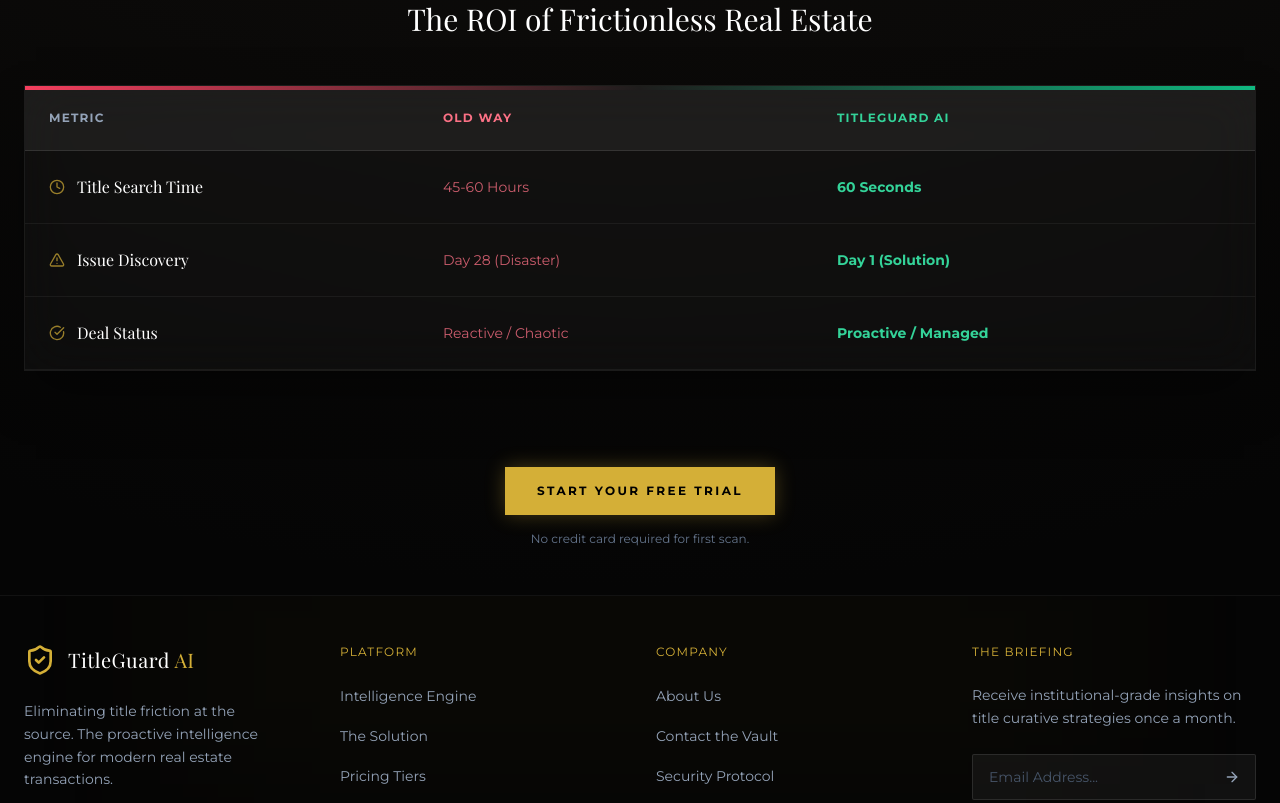
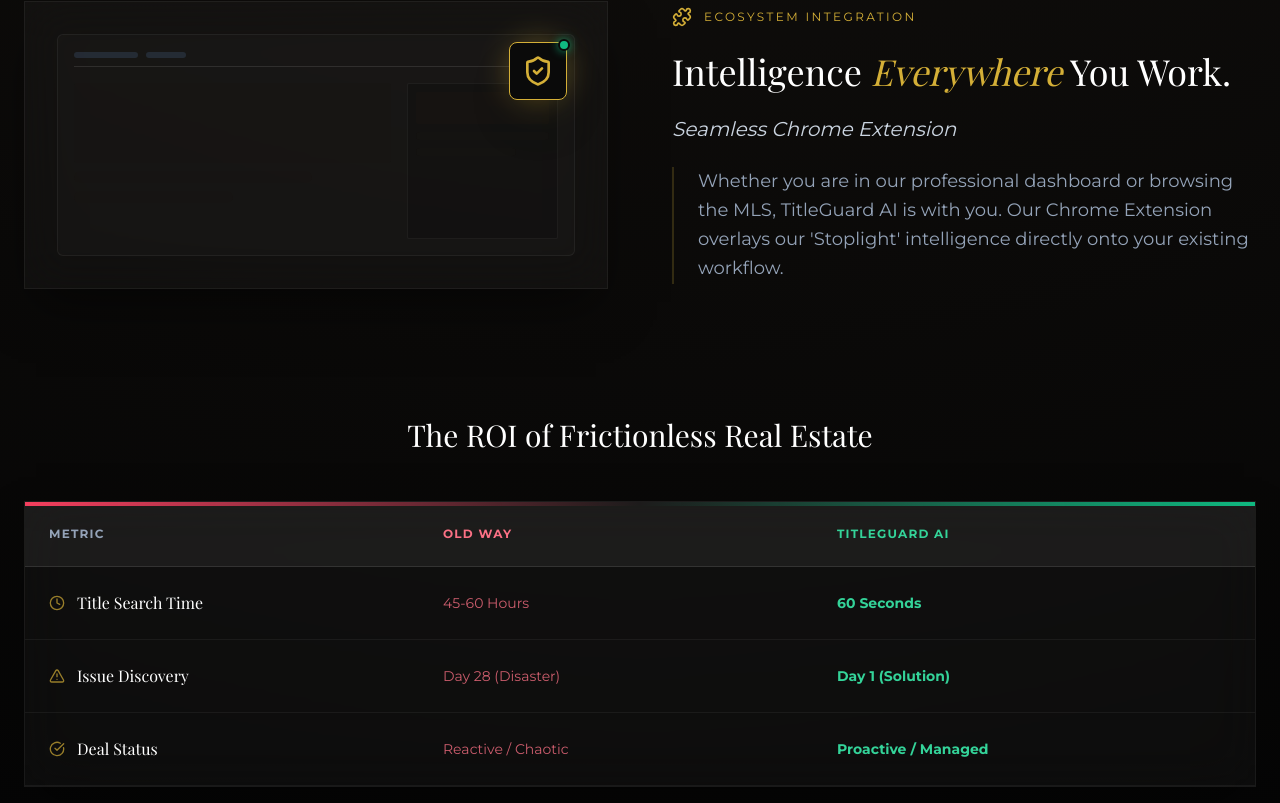
Before and after one commit to zaraiecastillo/titleguard-pro, a Next.js app: page /solution in a window 1280 px wide. Shown: the part 1357-2160 px from the top of the page. Built offline with nearby package versions, Linux system fonts and the light colour scheme; a web font is replaced by a local one.

Commit message:
feat: Add Web + Extension ecosystem copy and Visual Chrome integration cues

```diff
--- a/src/app/pricing/page.tsx
+++ b/src/app/pricing/page.tsx
@@ -10,8 +10,8 @@
             name: "The Entry",
             price: "$0",
             period: "/mo",
-            desc: "Standard Support. Basic Report.",
-            features: ["1 Scan / Month", "Standard Support", "Basic Stoplight Report"],
+            desc: "1 Monthly Scan (Web Only).",
+            features: ["1 Scan / Month", "Web Dashboard Only", "Basic Stoplight Report"],
             cta: "Start Scanning",
             icon: Star,
             highlight: false
@@ -20,8 +20,8 @@
             name: "Per-Transaction",
             price: "$49",
             period: "/scan",
-            desc: "High-Fidelity Analysis. One-Time.",
-            features: ["Single High-Fidelity Scan", "Full Curative Analysis", "24-Hour Data Retention"],
+            desc: "1 Full Audit (Web + Extension Access for 24 hours).",
+            features: ["Single High-Fidelity Scan", "Web + Chrome Extension", "24-Hour Data Retention"],
             cta: "Secure My Deal",
             icon: CreditCard,
             highlight: false
@@ -30,8 +30,8 @@
             name: "The Power-User",
             price: "$150",
             period: "/mo",
-            desc: "Unlimited. Priority. Advanced.",
-            features: ["Unlimited Scans", "Priority AI Processing", "Advanced 'Heirship' Logic", "Dashboard Analytics"],
+            desc: "Unlimited Scans + Full Chrome Extension Integration.",
+            features: ["Unlimited Web Scans", "Full Extension Access", "Advanced 'Heirship' Logic", "Dashboard Analytics"],
             cta: "Scale My Volume",
             icon: Zap,
             highlight: true,
--- a/src/app/solution/page.tsx
+++ b/src/app/solution/page.tsx
@@ -1,7 +1,7 @@
 "use client";
 
 import { Navbar } from "@/components/Navbar";
-import { XCircle, CheckCircle, Calendar, Clock, AlertTriangle, ArrowRight } from "lucide-react";
+import { XCircle, CheckCircle, Calendar, Clock, AlertTriangle, ArrowRight, Puzzle, ShieldCheck, Chrome } from "lucide-react";
 import { motion } from "framer-motion";
 
 export default function SolutionPage() {
@@ -110,7 +110,72 @@
                     </div>
                 </motion.div>
 
-                {/* Section 3: The Impact (Comparison Table) */}
+                {/* Section 3: Integration (Chrome Extension) */}
+                <motion.div
+                    initial={{ opacity: 0, y: 30 }}
+                    whileInView={{ opacity: 1, y: 0 }}
+                    viewport={{ once: true }}
+                    transition={{ duration: 0.8 }}
+                    className="mb-32 grid grid-cols-1 lg:grid-cols-2 gap-16 items-center"
+                >
+                    <div className="order-2 lg:order-1 relative">
+                        {/* Visual: MLS Page graphic with extension */}
+                        <div className="glass-card border-[#D4AF37]/20 bg-[#050505]/80 p-6 relative overflow-hidden h-72 flex flex-col justify-center">
+                            {/* Abstract MLS UI Background */}
+                            <div className="absolute inset-8 border border-white/5 bg-white/[0.02] rounded-md flex flex-col p-4 pointer-events-none">
+                                {/* Fake Nav */}
+                                <div className="h-4 border-b border-white/10 flex items-center space-x-2 pb-2 mb-4 w-full">
+                                    <div className="w-16 h-1.5 bg-slate-700/50 rounded-full" />
+                                    <div className="w-10 h-1.5 bg-slate-700/50 rounded-full" />
+                                </div>
+                                {/* Fake Content Grid */}
+                                <div className="flex-1 grid grid-cols-3 gap-4">
+                                    <div className="col-span-2 space-y-2">
+                                        <div className="w-full h-20 bg-slate-800/30 rounded-sm" />
+                                        <div className="w-3/4 h-3 bg-slate-800/30 rounded-full" />
+                                        <div className="w-1/2 h-3 bg-slate-800/30 rounded-full" />
+                                    </div>
+                                    <div className="col-span-1 border border-white/5 bg-slate-900/30 rounded-sm p-2 flex flex-col space-y-2">
+                                        <div className="w-full h-8 bg-slate-800/50 rounded-sm" />
+                                        <div className="w-full h-2 bg-slate-800/30 rounded-full" />
+                                        <div className="w-3/4 h-2 bg-slate-800/30 rounded-full" />
+                                    </div>
+                                </div>
+                            </div>
+
+                            {/* The Gold Shield Extension Overlay */}
+                            <motion.div
+                                initial={{ scale: 0, opacity: 0 }}
+                                whileInView={{ scale: 1, opacity: 1 }}
+                                viewport={{ once: true }}
+                                transition={{ delay: 0.5, type: "spring", stiffness: 200 }}
+                                className="absolute top-10 right-10 z-20"
+                            >
+                                <div className="relative group cursor-pointer">
+                                    <div className="absolute inset-0 bg-[#D4AF37] blur-lg opacity-40 group-hover:opacity-70 transition-opacity rounded-full" />
+                                    <div className="relative bg-[#0a0a0a] border border-[#D4AF37] p-3 rounded-lg shadow-2xl flex items-center justify-center transform group-hover:-translate-y-1 transition-transform">
+                                        <ShieldCheck className="w-8 h-8 text-[#D4AF37]" />
+                                        <div className="absolute -top-1 -right-1 w-3 h-3 bg-emerald-500 rounded-full border-2 border-[#0a0a0a] shadow-[0_0_10px_rgba(16,185,129,0.8)]" />
+                                    </div>
+                                </div>
+                            </motion.div>
+                        </div>
+                    </div>
+                    <div className="order-1 lg:order-2">
+                        <div className="inline-flex items-center space-x-3 mb-6">
+                            <Puzzle className="w-5 h-5 text-[#D4AF37]" />
+                            <span className="text-[#D4AF37] text-xs font-sans uppercase tracking-[0.2em]">Ecosystem Integration</span>
+                        </div>
+                        <h2 className="text-4xl font-serif text-white mb-6">Intelligence <span className="text-[#D4AF37] italic">Everywhere</span> You Work.</h2>
+                        <h3 className="text-xl text-slate-300 mb-6 italic">Seamless Chrome Extension</h3>
+                        <p className="text-slate-400 text-lg leading-relaxed font-sans border-l-2 border-[#D4AF37]/20 pl-6">
+                            Whether you are in our professional dashboard or browsing the MLS, TitleGuard AI is with you.
+                            Our Chrome Extension overlays our 'Stoplight' intelligence directly onto your existing workflow.
+                        </p>
+                    </div>
+                </motion.div>
+
+                {/* Section 4: The Impact (Comparison Table) */}
                 <motion.div
                     initial={{ opacity: 0, y: 30 }}
                     whileInView={{ opacity: 1, y: 0 }}
--- a/src/components/Footer.tsx
+++ b/src/components/Footer.tsx
@@ -2,7 +2,7 @@
 
 import Link from "next/link";
 import { usePathname } from "next/navigation";
-import { ShieldCheck, ArrowRight } from "lucide-react";
+import { ShieldCheck, ArrowRight, Chrome } from "lucide-react";
 
 export function Footer() {
     const pathname = usePathname();
@@ -25,9 +25,13 @@
                                 TitleGuard <span className="text-[#D4AF37]">AI</span>
                             </span>
                         </Link>
-                        <p className="text-slate-400 text-sm leading-relaxed font-sans">
+                        <p className="text-slate-400 text-sm leading-relaxed font-sans pb-4">
                             Eliminating title friction at the source. The proactive intelligence engine for modern real estate transactions.
                         </p>
+                        <a href="#" className="inline-flex items-center space-x-2 bg-white/[0.03] border border-[#D4AF37]/30 hover:border-[#D4AF37] px-3 py-2 rounded-sm transition-all group w-fit">
+                            <Chrome className="w-4 h-4 text-[#D4AF37]" />
+                            <span className="text-[10px] uppercase tracking-widest text-[#D4AF37] group-hover:text-white">Chrome Web Store</span>
+                        </a>
                     </div>
 
                     {/* Column 2: Platform */}
--- a/src/components/landing/HeroSection.tsx
+++ b/src/components/landing/HeroSection.tsx
@@ -3,7 +3,7 @@
 import { motion } from "framer-motion";
 import { FileUpload } from "@/components/FileUpload";
 import Image from "next/image";
-import { Handshake } from "lucide-react";
+import { Handshake, Chrome } from "lucide-react";
 
 interface HeroSectionProps {
     onFileSelect: (file: File) => void;
@@ -58,6 +58,16 @@
                         <Handshake className="w-5 h-5 text-[#D4AF37] stroke-[1.5]" />
                         <span className="font-sans italic text-sm tracking-wide text-slate-300">The AI partner for the modern real estate firm.</span>
                     </div>
+
+                    {/* Chrome Web Store Badge */}
+                    <div className="pt-2">
+                        <a href="#" className="inline-flex items-center space-x-3 bg-white/[0.03] border border-white/10 hover:border-[#D4AF37]/50 px-4 py-2.5 rounded-sm transition-all group backdrop-blur-sm">
+                            <Chrome className="w-5 h-5 text-slate-400 group-hover:text-[#D4AF37] transition-colors" />
+                            <span className="text-xs font-sans text-slate-300 group-hover:text-white transition-colors uppercase tracking-widest font-semibold flex items-center">
+                                Available in Chrome Web Store
+                            </span>
+                        </a>
+                    </div>
                 </motion.div>
 
                 {/* Right: Gold Glass Drop Zone */}
```
Also changed, not shown: src/components/landing/PricingSection.tsx (+7 -7 lines).
